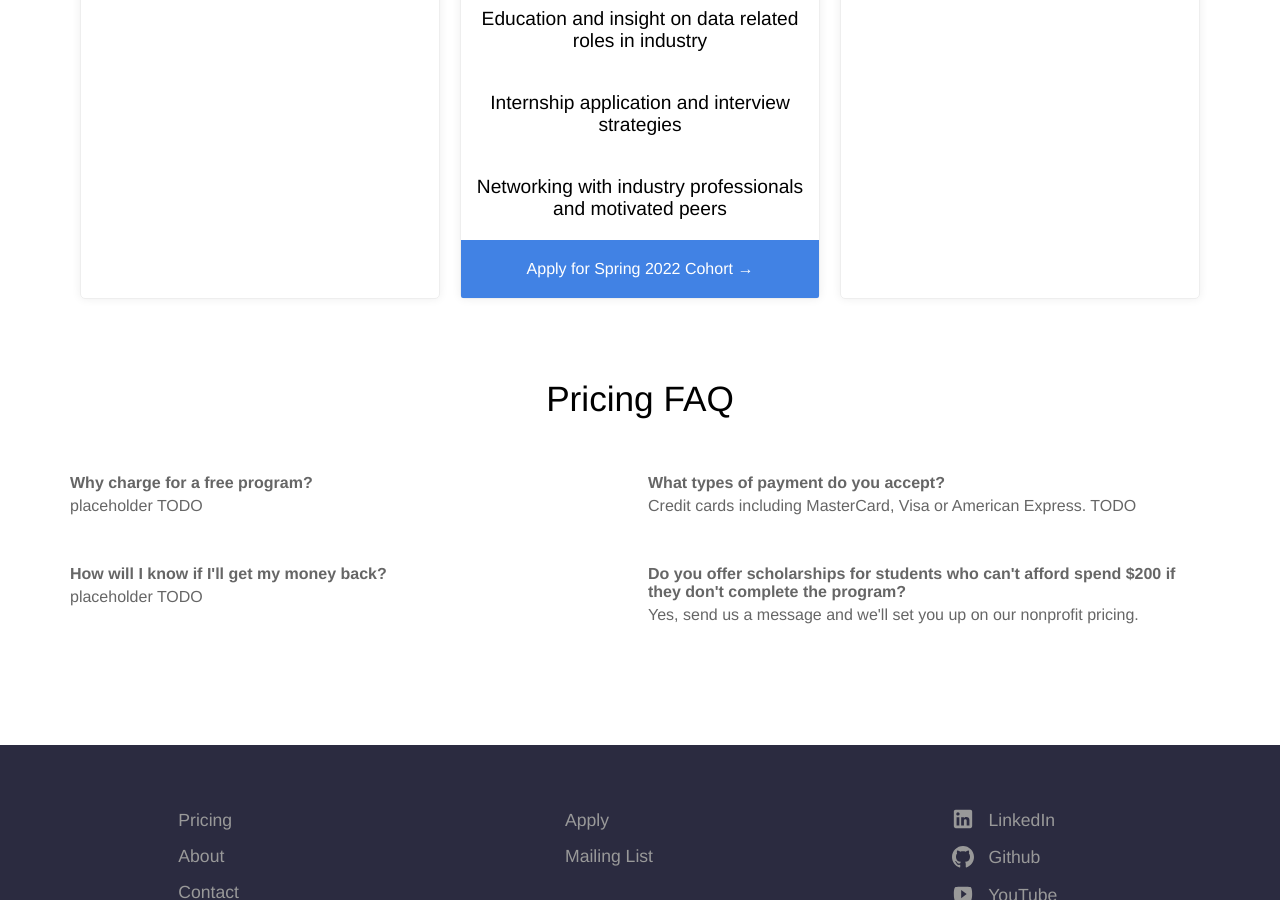
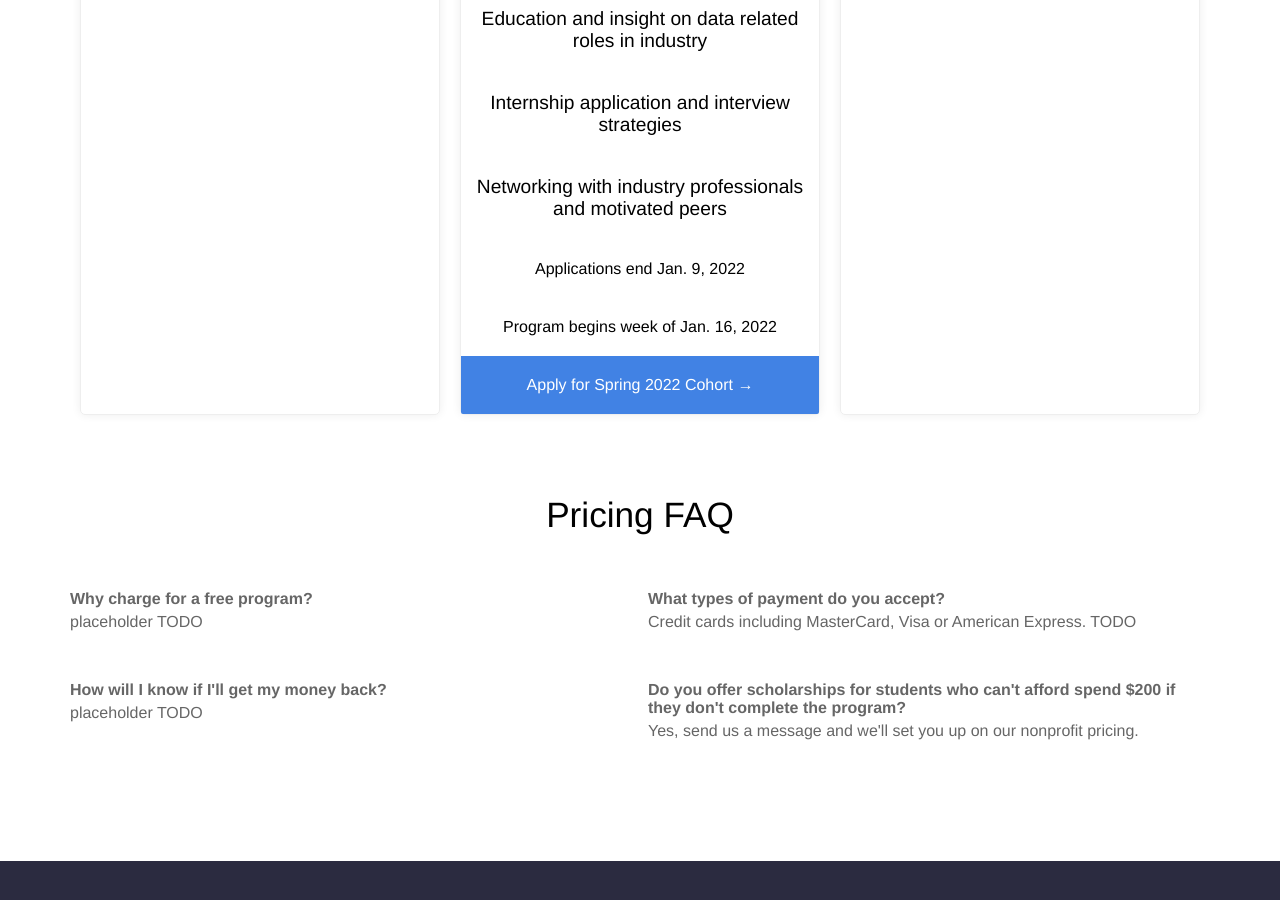
Before and after one commit to jordan-pierre/coaching, a Jekyll site: the page built from pricing.html, in a window 1280 px wide and 900 px high, scrolled down 704 px. Built offline with Jekyll 4.4.1, drawn with Linux system fonts in a browser that asks for light colours.

Commit message:
Added dates to pricing

```diff
--- a/pricing.html
+++ b/pricing.html
@@ -25,6 +25,9 @@ pricing_table:
         highlight: true
       - text: Networking with industry professionals and motivated peers
         highlight: true
+      - text: Applications end Jan. 9, 2022
+        highlight: false
+      - text: Program begins week of Jan. 16, 2022
     call_to_action:
       link: http://mysite.com?plan=pro
       text: Apply for Spring 2022 Cohort
```
